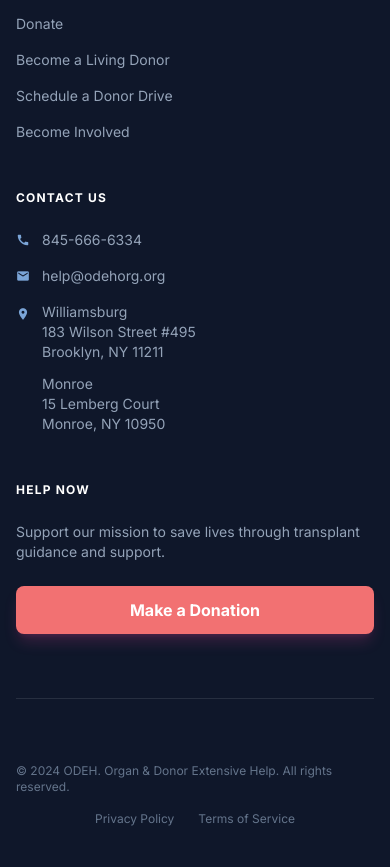
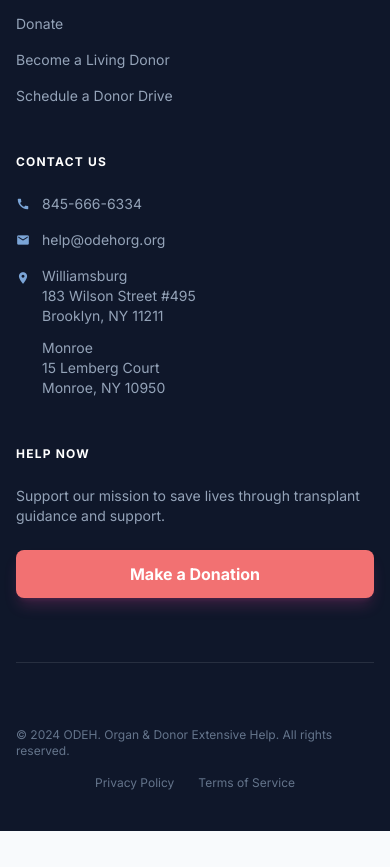
Before and after one commit to Yisheixxx/Aoda, a website: page about.html in a window 390 px wide. Shown: the part 2680-3547 px from the top of the page. After the commit the page ends 3511 px from the top, so only its background shows below. Drawn offline with nearby package versions, Linux system fonts and the light colour scheme; a web font is replaced by a local one.

Commit message:
disabled become involved

```diff
--- a/about.html
+++ b/about.html
@@ -75,7 +75,7 @@
                         <a href="costs.html" class="nav-link transition-colors hover:text-primary text-slate-600 dark:text-slate-300">Donate</a>
                         <a href="become-living-donor.html" class="nav-link transition-colors hover:text-primary text-slate-600 dark:text-slate-300">Become a Living Donor</a>
                         <a href="schedule-donor-drive.html" class="nav-link transition-colors hover:text-primary text-slate-600 dark:text-slate-300">Schedule a Donor Drive</a>
-                        <a href="become-involved.html" class="nav-link transition-colors hover:text-primary text-slate-600 dark:text-slate-300">Become Involved</a>
+                        <!-- <a href="become-involved.html" class="nav-link transition-colors hover:text-primary text-slate-600 dark:text-slate-300">Become Involved</a> -->
                         <div class="flex items-center gap-4 ml-4 pl-4 border-l border-slate-200 dark:border-slate-700">
                             <a href="contact.html" class="bg-primary hover:opacity-90 text-white px-5 py-2.5 rounded-full transition-all shadow-lg" style="box-shadow: 0 10px 15px -3px rgba(123, 165, 215, 0.3);">Contact Us</a>
                         </div>
@@ -103,7 +103,7 @@
                 <a href="costs.html" class="block text-sm font-semibold uppercase tracking-wider text-slate-700 dark:text-slate-200" onclick="closeMobileMenu()">Donate</a>
                 <a href="become-living-donor.html" class="block text-sm font-semibold uppercase tracking-wider text-slate-700 dark:text-slate-200" onclick="closeMobileMenu()">Become a Living Donor</a>
                 <a href="schedule-donor-drive.html" class="block text-sm font-semibold uppercase tracking-wider text-slate-700 dark:text-slate-200" onclick="closeMobileMenu()">Schedule a Donor Drive</a>
-                <a href="become-involved.html" class="block text-sm font-semibold uppercase tracking-wider text-slate-700 dark:text-slate-200" onclick="closeMobileMenu()">Become Involved</a>
+                <!-- <a href="become-involved.html" class="block text-sm font-semibold uppercase tracking-wider text-slate-700 dark:text-slate-200" onclick="closeMobileMenu()">Become Involved</a> -->
                 <div class="pt-4 border-t border-slate-100 dark:border-slate-800 flex justify-between items-center">
                     <a href="contact.html" class="bg-primary text-white px-6 py-2 rounded-full w-full text-center">Contact Us</a>
                 </div>
@@ -253,7 +253,7 @@
                             <li><a class="hover:text-primary transition-colors" href="costs.html">Donate</a></li>
                             <li><a class="hover:text-primary transition-colors" href="become-living-donor.html">Become a Living Donor</a></li>
                             <li><a class="hover:text-primary transition-colors" href="schedule-donor-drive.html">Schedule a Donor Drive</a></li>
-                            <li><a class="hover:text-primary transition-colors" href="become-involved.html">Become Involved</a></li>
+                            <!-- <li><a class="hover:text-primary transition-colors" href="become-involved.html">Become Involved</a></li> -->
                         </ul>
                     </div>
                     <div>
```
Also changed, not shown: become-living-donor.html (+3 -3 lines), contact.html (+3 -3 lines), costs.html (+3 -3 lines), index.html (+3 -3 lines), schedule-donor-drive.html (+3 -3 lines), specialties.html (+3 -3 lines), success.html (+3 -3 lines).
